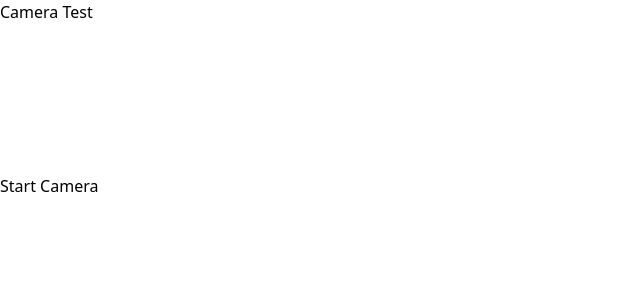
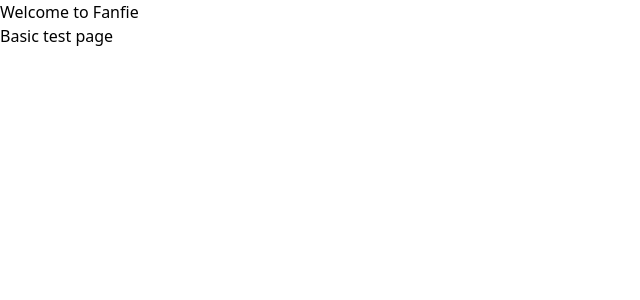
Before and after one commit to moldovancsaba/fanfie, a Next.js app: page / in a window 1280 px wide. Shown: the top 300 px of the page, without its empty margins (0-640 px from the left). Built offline with nearby package versions, Linux system fonts and the light colour scheme.

Commit message:
Simplified app to basic version

```diff
--- a/app/layout.tsx
+++ b/app/layout.tsx
@@ -1,18 +1,18 @@
-import './globals.css'
+import './globals.css';
 
 export const metadata = {
   title: 'Fanfie',
-  description: 'Take and upload photos',
-}
+  description: 'Photo application',
+};
 
 export default function RootLayout({
   children,
 }: {
-  children: React.ReactNode
+  children: React.ReactNode;
 }) {
   return (
     <html lang="en">
       <body>{children}</body>
     </html>
-  )
+  );
 }
--- a/app/page.tsx
+++ b/app/page.tsx
@@ -1,73 +1,10 @@
 'use client';
 
-import { useState, useRef } from 'react';
-
 export default function Home() {
-  const [isStreaming, setIsStreaming] = useState(false);
-  const [error, setError] = useState<string | null>(null);
-  const videoRef = useRef<HTMLVideoElement>(null);
-  const streamRef = useRef<MediaStream | null>(null);
-
-  const startCamera = async () => {
-    try {
-      const stream = await navigator.mediaDevices.getUserMedia({
-        video: {
-          facingMode: 'environment'
-        }
-      });
-
-      streamRef.current = stream;
-
-      if (videoRef.current) {
-        videoRef.current.srcObject = stream;
-        await videoRef.current.play();
-        setIsStreaming(true);
-      }
-    } catch (err: any) {
-      setError('Failed to access camera. Please ensure camera permissions are granted.');
-      console.error('Camera error:', err);
-    }
-  };
-
-  const stopCamera = () => {
-    if (streamRef.current) {
-      streamRef.current.getTracks().forEach(track => track.stop());
-      streamRef.current = null;
-      if (videoRef.current) {
-        videoRef.current.srcObject = null;
-      }
-      setIsStreaming(false);
-    }
-  };
-
   return (
-    <main className="min-h-screen p-4 flex flex-col items-center justify-center">
-      <h1 className="text-2xl font-bold mb-8">Camera Test</h1>
-
-      {error && (
-        <div className="bg-red-100 border border-red-400 text-red-700 px-4 py-3 rounded relative mb-4">
-          {error}
-        </div>
-      )}
-
-      <div className="w-full max-w-md space-y-4">
-        <div className="relative aspect-video w-full bg-gray-100 rounded-lg overflow-hidden">
-          <video
-            ref={videoRef}
-            className="w-full h-full object-cover"
-            playsInline
-            autoPlay
-            muted
-          />
-        </div>
-
-        <button
-          onClick={isStreaming ? stopCamera : startCamera}
-          className="w-full bg-blue-500 text-white px-4 py-2 rounded hover:bg-blue-600"
-        >
-          {isStreaming ? 'Stop Camera' : 'Start Camera'}
-        </button>
-      </div>
-    </main>
+    <div className="p-4">
+      <h1 className="text-2xl font-bold">Welcome to Fanfie</h1>
+      <p className="mt-2">Basic test page</p>
+    </div>
   );
 }
```
